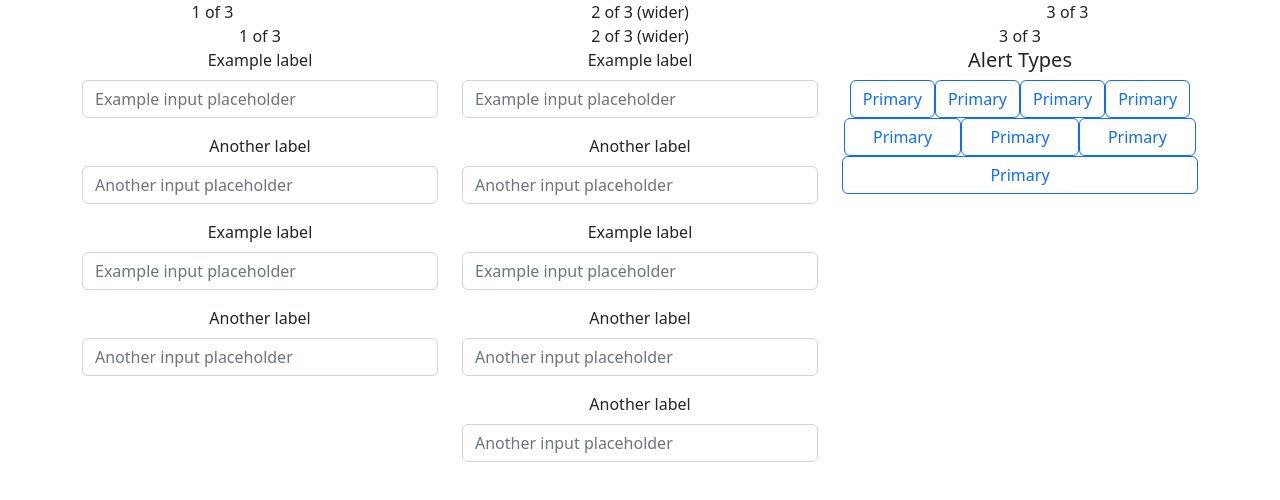
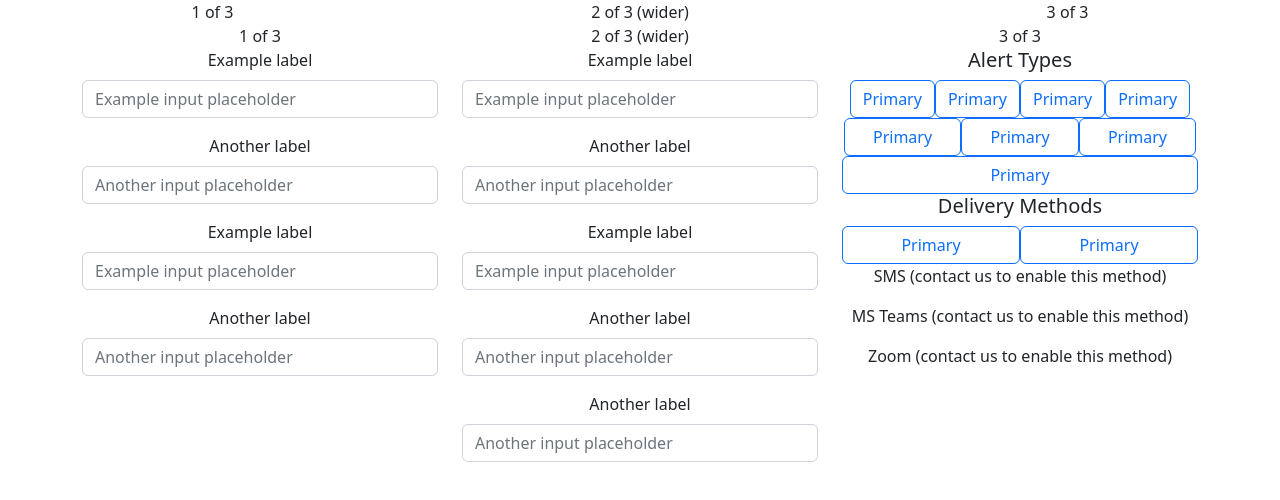
Before and after one commit to andymcbeath/bearclaw-take-home, a Vue app: page / in a window 1280 px wide. Shown: the top 500 px of the page. Built offline with nearby package versions, Linux system fonts and the light colour scheme.

Commit message:
Added the third column of buttons

```diff
--- a/src/App.vue
+++ b/src/App.vue
@@ -147,6 +147,24 @@
         >
           Primary
         </button>
+        <h5>Delivery Methods</h5>
+        <button
+          type="button"
+          class="btn btn-outline-primary"
+          style="width: 50%"
+        >
+          Primary
+        </button>
+        <button
+          type="button"
+          class="btn btn-outline-primary"
+          style="width: 50%"
+        >
+          Primary
+        </button>
+        <p>SMS (contact us to enable this method)</p>
+        <p>MS Teams (contact us to enable this method)</p>
+        <p>Zoom (contact us to enable this method)</p>
       </div>
     </div>
   </div>
```
